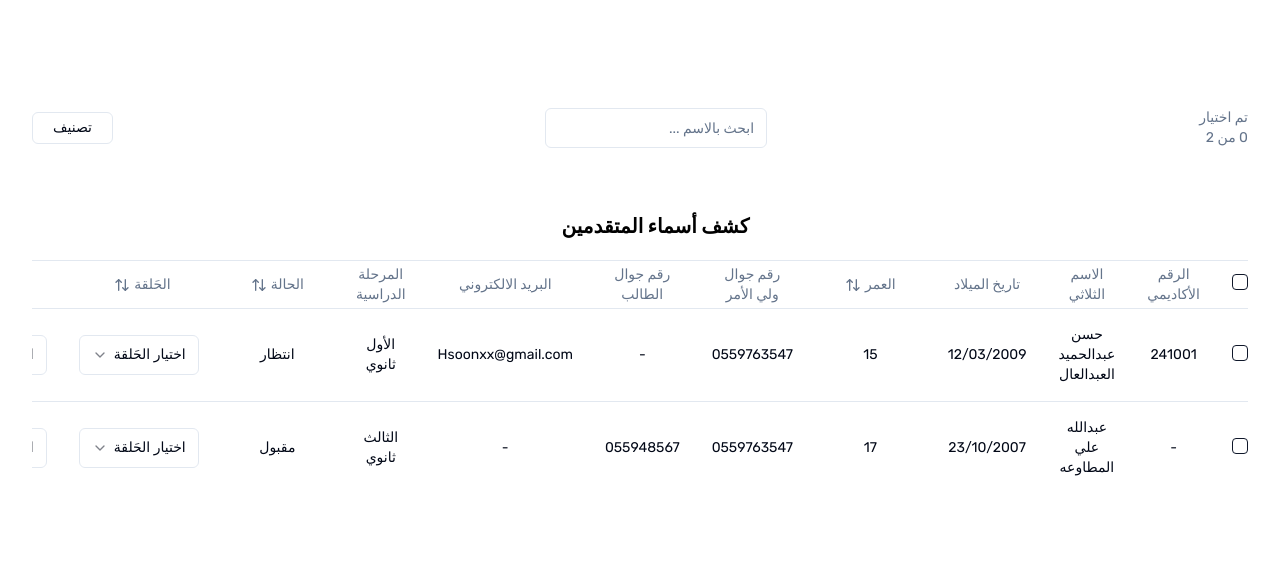
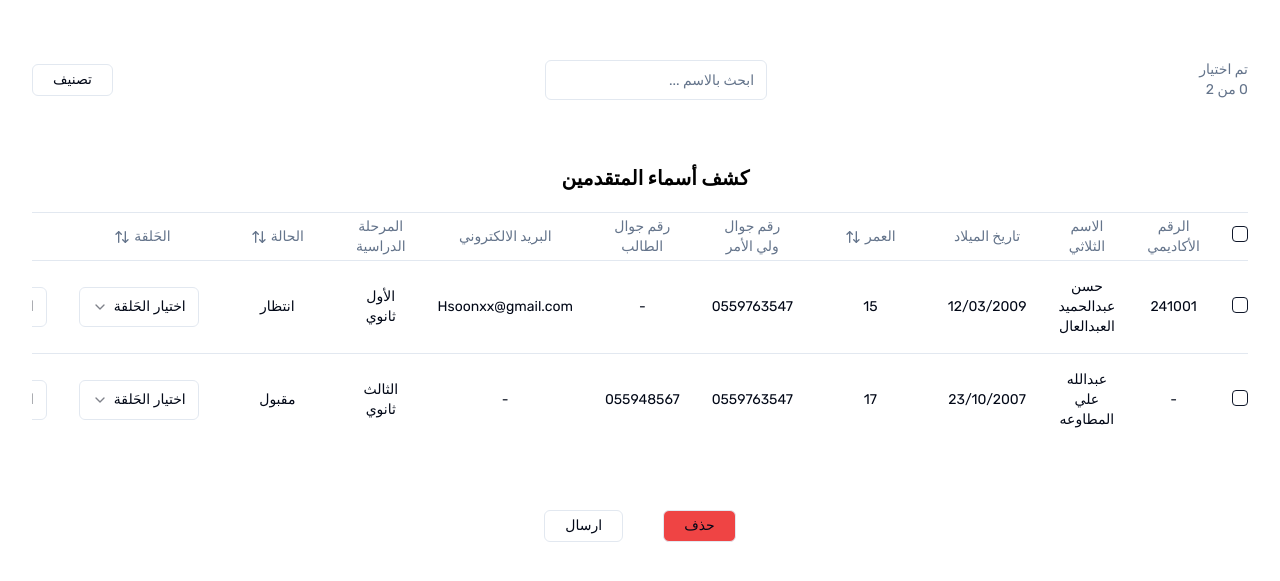
Before and after one commit to Labrarysa/CourseManager, a Next.js app: page /table in a window 1280 px wide. Shown: the part 139-720 px from the top of the page. Built offline with nearby package versions, Linux system fonts and the light colour scheme.

Commit message:
add the buttons

```diff
--- a/app/table/data-table.tsx
+++ b/app/table/data-table.tsx
@@ -173,6 +173,19 @@ export function DataTable<TData, TValue>({
           )}
         </TableBody>
       </Table>
+
+      <div className="mt-16 flex justify-center">
+
+      <div className=" ml-10">
+        <Button className="bg-red-500" variant="outline">حذف</Button>
+      </div>
+
+      <div>
+         <Button variant="outline">ارسال</Button>
+      </div>
+
+      </div>
+
     </div>
   )
 }
```
